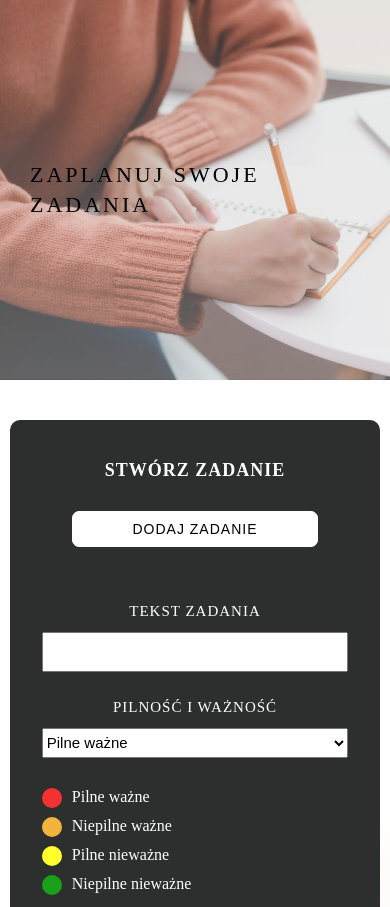
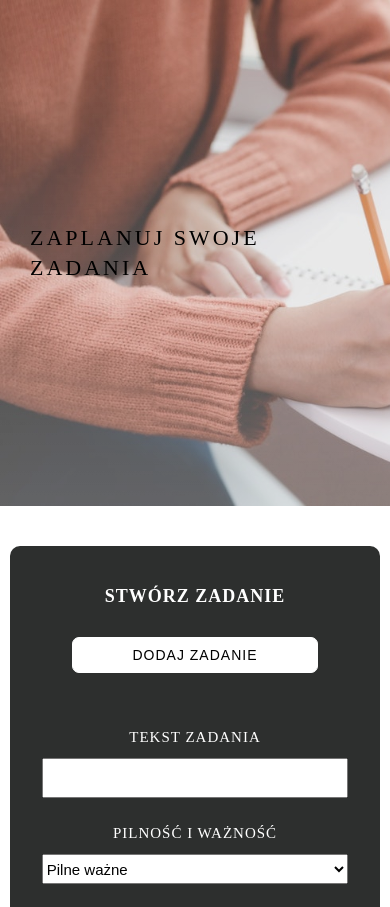
Before and after one commit to Marcelinna/Table, a plain HTML site: page index.html in a window 390 px wide. Shown: the top 907 px of the page. Drawn offline with Linux system fonts and the light colour scheme; a web font is replaced by a local one.

Commit message:
header-img 60vh for media

```diff
--- a/main.css
+++ b/main.css
@@ -454,7 +454,7 @@ span {
     font-size: 22px;
     padding: 30px;
     line-height: 30px;
-    height: 45vh;
+    height: 60vh;
 
 
   }
```
